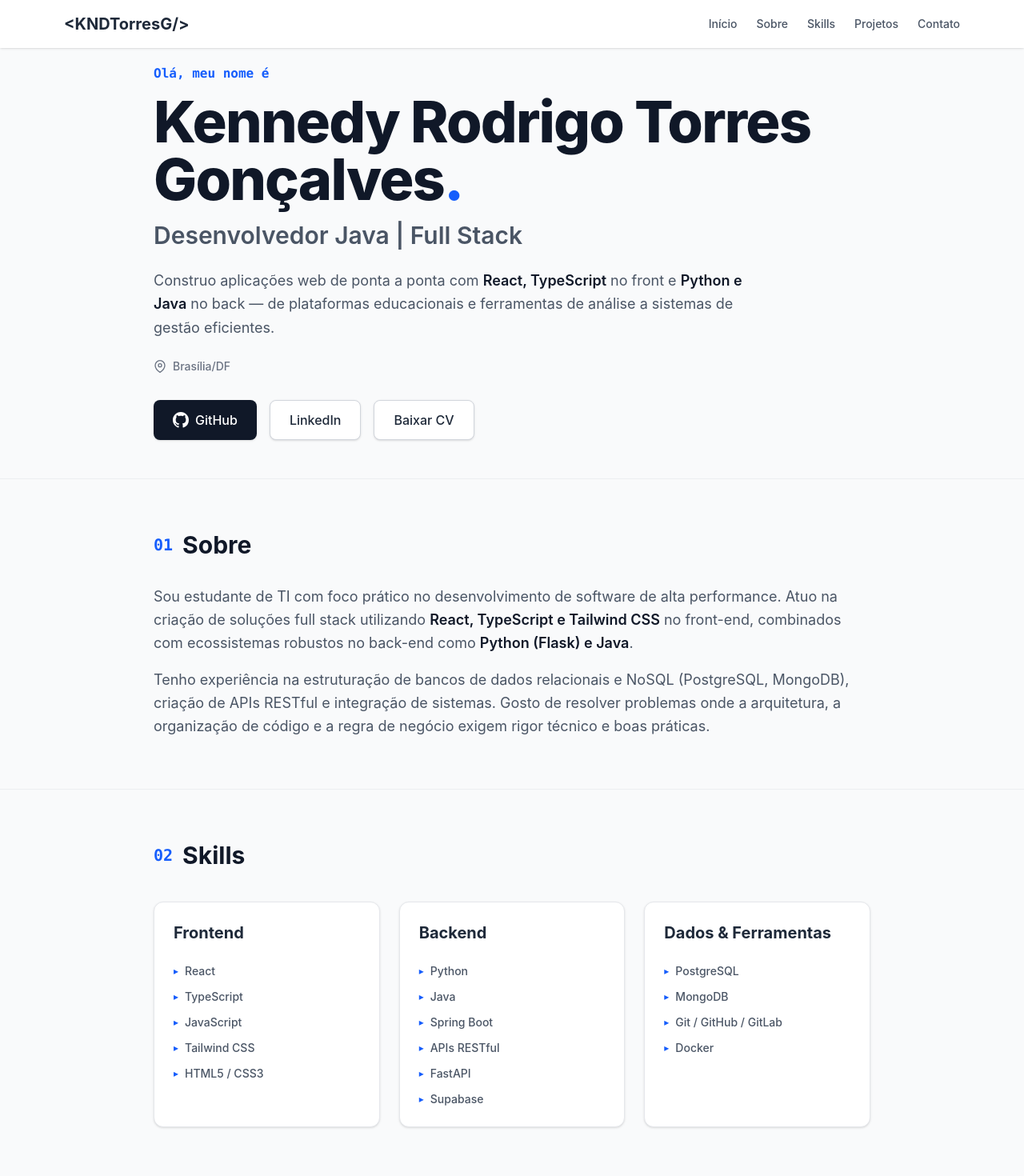
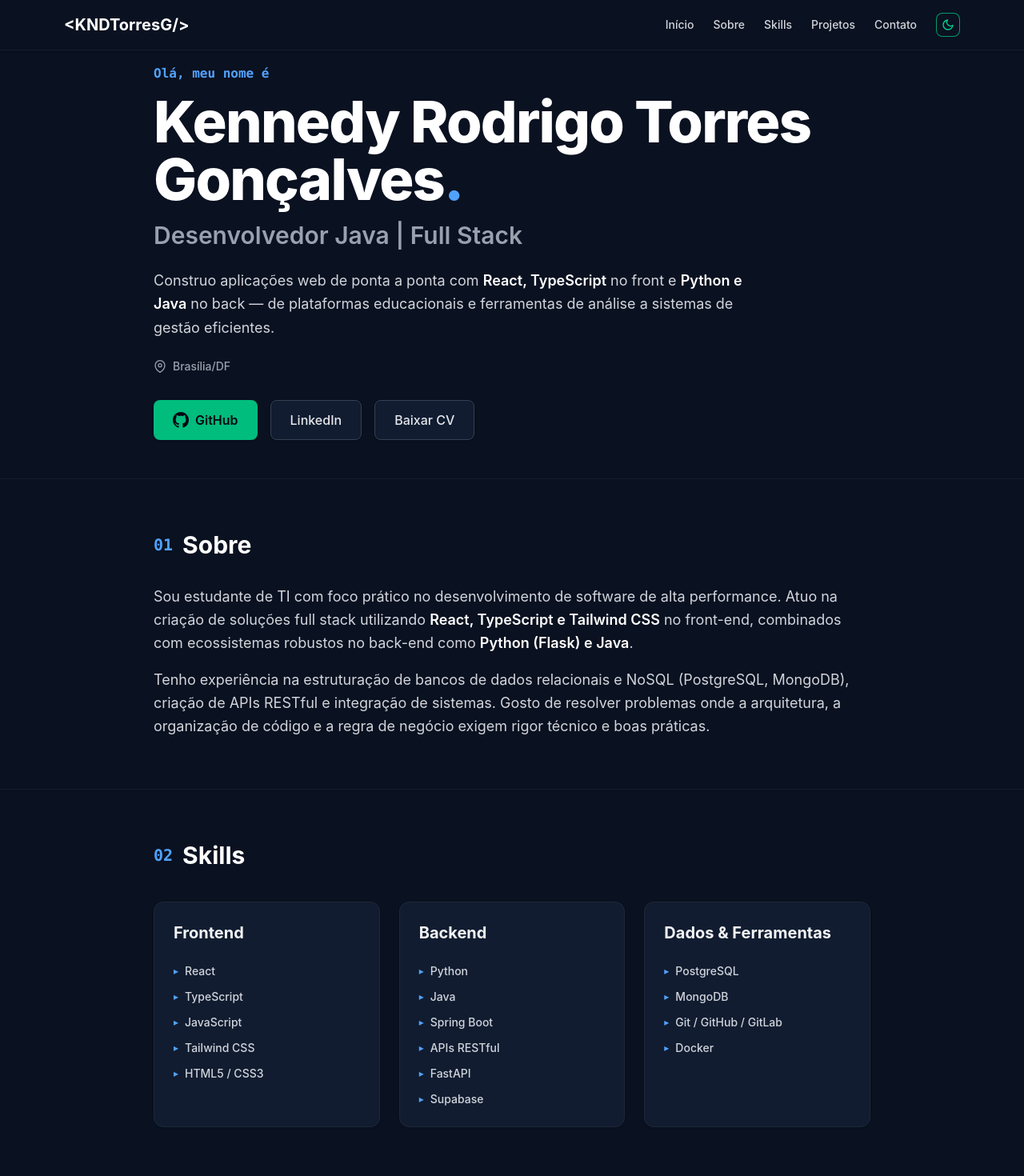
Before and after one commit to Kennedy-Torres/portfolio-kennedy, a React (Vite) app: page / in a window 1280 px wide. Shown: the top 1470 px of the page at 80% size. Built offline with nearby package versions, Linux system fonts and the light colour scheme.

Commit message:
feat: botão de acessibilidade dark/light

```diff
--- a/package.json
+++ b/package.json
@@ -12,8 +12,7 @@
   "dependencies": {
     "@tailwindcss/vite": "^4.3.0",
     "react": "^19.2.6",
-    "react-dom": "^19.2.6",
-    "tailwindcss": "^4.3.0"
+    "react-dom": "^19.2.6"
   },
   "devDependencies": {
     "@eslint/js": "^10.0.1",
@@ -21,10 +20,13 @@
     "@types/react": "^19.2.14",
     "@types/react-dom": "^19.2.3",
     "@vitejs/plugin-react": "^6.0.1",
+    "autoprefixer": "^10.6.1",
     "eslint": "^10.3.0",
     "eslint-plugin-react-hooks": "^7.1.1",
     "eslint-plugin-react-refresh": "^0.5.2",
     "globals": "^17.6.0",
+    "postcss": "^8.5.28",
+    "tailwindcss": "^4.3.3",
     "typescript": "~6.0.2",
     "typescript-eslint": "^8.59.2",
     "vite": "^8.0.12"
--- a/src/components/Header.tsx
+++ b/src/components/Header.tsx
@@ -1,43 +1,50 @@
+import { ThemeToggle } from './ThemeToggle';
+
 export function Header() {
   return (
-    <header className="w-full bg-white shadow-sm fixed top-0 left-0 z-50">
+    <header className="w-full bg-white dark:bg-[#0a1120] border-b border-gray-100 dark:border-gray-800/60 shadow-sm fixed top-0 left-0 z-50 transition-colors duration-300">
       <nav className="max-w-6xl mx-auto px-4 py-4 flex justify-between items-center">
-        {/* Logo / Nome agora é um link navegável para o topo */}
+        {/* Logo / Nome navegável */}
         <a
           href="#hero"
-          className="text-xl font-bold text-gray-800 hover:text-blue-600 transition-colors"
+          className="text-xl font-bold text-gray-800 dark:text-white hover:text-blue-600 dark:hover:text-blue-400 transition-colors"
         >
           &lt;KNDTorresG/&gt;
         </a>
 
-        {/* Links de Navegação */}
-        <ul className="flex space-x-6 text-sm font-medium text-gray-600">
+        {/* Links de Navegação e Botão de Tema */}
+        <div className="flex items-center gap-6">
+          <ul className="flex items-center space-x-6 text-sm font-medium text-gray-600 dark:text-gray-300">
             <li>
-            <a href="#hero" className="hover:text-blue-600 transition-colors">
+              <a href="#hero" className="hover:text-blue-600 dark:hover:text-blue-400 transition-colors">
                 Início
               </a>
             </li>
             <li>
-            <a href="#sobre" className="hover:text-blue-600 transition-colors">
+              <a href="#sobre" className="hover:text-blue-600 dark:hover:text-blue-400 transition-colors">
                 Sobre
               </a>
             </li>
             <li>
-            <a href="#skills" className="hover:text-blue-600 transition-colors">
+              <a href="#skills" className="hover:text-blue-600 dark:hover:text-blue-400 transition-colors">
                 Skills
               </a>
             </li>
             <li>
-            <a href="#projetos" className="hover:text-blue-600 transition-colors">
+              <a href="#projetos" className="hover:text-blue-600 dark:hover:text-blue-400 transition-colors">
                 Projetos
               </a>
             </li>
             <li>
-            <a href="#contato" className="hover:text-blue-600 transition-colors">
+              <a href="#contato" className="hover:text-blue-600 dark:hover:text-blue-400 transition-colors">
                 Contato
               </a>
             </li>
           </ul>
+
+          {/* Alternador de tema dark/light */}
+          <ThemeToggle />
+        </div>
       </nav>
     </header>
   );
--- /dev/null
+++ b/src/components/ThemeToggle.tsx
@@ -0,0 +1,48 @@
+import { useEffect, useState } from 'react';
+
+export function ThemeToggle() {
+  const [theme, setTheme] = useState<'dark' | 'light'>(() => {
+    const savedTheme = localStorage.getItem('theme') as 'dark' | 'light' | null;
+    return savedTheme || 'dark';
+  });
+
+  useEffect(() => {
+    if (theme === 'dark') {
+      document.documentElement.classList.add('dark');
+    } else {
+      document.documentElement.classList.remove('dark');
+    }
+  }, [theme]);
+
+  const toggleTheme = () => {
+    const newTheme = theme === 'dark' ? 'light' : 'dark';
+    setTheme(newTheme);
+    localStorage.setItem('theme', newTheme);
+  };
+
+  return (
+    <button
+      onClick={toggleTheme}
+      aria-label="Alternar tema"
+      className="p-1.5 rounded-lg border border-gray-300 dark:border-emerald-500/80 bg-gray-100 dark:bg-[#0a1120] text-gray-700 dark:text-emerald-400 hover:border-emerald-500 transition-all duration-200 outline-none focus:ring-2 focus:ring-emerald-500/40 cursor-pointer"
+    >
+      {theme === 'dark' ? (
+        <svg className="w-4 h-4 fill-none stroke-current" viewBox="0 0 24 24" strokeWidth="2" strokeLinecap="round" strokeLinejoin="round">
+          <path d="M21 12.79A9 9 0 1 1 11.21 3 7 7 0 0 0 21 12.79z" />
+        </svg>
+      ) : (
+        <svg className="w-4 h-4 fill-none stroke-current text-gray-600" viewBox="0 0 24 24" strokeWidth="2" strokeLinecap="round" strokeLinejoin="round">
+          <circle cx="12" cy="12" r="5" />
+          <line x1="12" y1="1" x2="12" y2="3" />
+          <line x1="12" y1="21" x2="12" y2="23" />
+          <line x1="4.22" y1="4.22" x2="5.64" y2="5.64" />
+          <line x1="18.36" y1="18.36" x2="19.78" y2="19.78" />
+          <line x1="1" y1="12" x2="3" y2="12" />
+          <line x1="21" y1="12" x2="23" y2="12" />
+          <line x1="4.22" y1="19.78" x2="5.64" y2="18.36" />
+          <line x1="18.36" y1="5.64" x2="19.78" y2="4.22" />
+        </svg>
+      )}
+    </button>
+  );
+}
--- a/src/index.css
+++ b/src/index.css
@@ -1,4 +1,10 @@
 @import "tailwindcss";
+
+@variant dark (&:where(.dark, .dark *));
+
+body {
+  @apply bg-white text-gray-900 dark:bg-[#0a1120] dark:text-gray-100 transition-colors duration-200;
+}
 
 /* faz todas as âncoras da página deslizarem suavemente */
 html {
--- a/src/sections/About.tsx
+++ b/src/sections/About.tsx
@@ -1,21 +1,21 @@
 export function About() {
   return (
-    <section id="sobre" className="w-full bg-gray-50 py-16 px-4 border-t border-gray-200/60">
+    <section id="sobre" className="w-full bg-gray-50 dark:bg-[#0a1120] py-16 px-4 border-t border-gray-200/60 dark:border-gray-800/60 transition-colors duration-200">
       <div className="max-w-4xl mx-auto">
         {/* Título com indicador numérico 01 */}
         <div className="flex items-center gap-3 mb-8">
-          <span className="text-blue-600 font-mono text-xl font-bold">01</span>
-          <h2 className="text-3xl font-bold text-gray-900">Sobre</h2>
+          <span className="text-blue-600 dark:text-blue-400 font-mono text-xl font-bold">01</span>
+          <h2 className="text-3xl font-bold text-gray-900 dark:text-white">Sobre</h2>
         </div>
 
-        {/* Texto narrativo no estilo do modelo */}
-        <div className="text-gray-600 text-lg leading-relaxed space-y-4">
+        {/* Texto narrativo */}
+        <div className="text-gray-600 dark:text-gray-300 text-lg leading-relaxed space-y-4">
           <p>
             Sou estudante de TI com foco prático no desenvolvimento de software de alta performance.
             Atuo na criação de soluções full stack utilizando{" "}
-            <strong className="text-gray-900 font-semibold">React, TypeScript e Tailwind CSS</strong> no front-end,
+            <strong className="text-gray-900 dark:text-white font-semibold">React, TypeScript e Tailwind CSS</strong> no front-end,
             combinados com ecossistemas robustos no back-end como{" "}
-            <strong className="text-gray-900 font-semibold">Python (Flask) e Java</strong>.
+            <strong className="text-gray-900 dark:text-white font-semibold">Python (Flask) e Java</strong>.
           </p>
           <p>
             Tenho experiência na estruturação de bancos de dados relacionais e NoSQL (PostgreSQL, MongoDB),
--- a/src/sections/Hero.tsx
+++ b/src/sections/Hero.tsx
@@ -1,34 +1,34 @@
 export function Hero() {
   return (
-    <section id="hero" className="w-full bg-gray-50 pt-20 pb-12 px-4">
+    <section id="hero" className="w-full bg-gray-50 dark:bg-[#0a1120] pt-20 pb-12 px-4 transition-colors duration-200">
       <div className="max-w-4xl mx-auto">
         {/* Saudação com cor de destaque */}
-        <p className="text-blue-600 font-mono font-semibold text-base mb-3">
+        <p className="text-blue-600 dark:text-blue-400 font-mono font-semibold text-base mb-3">
           Olá, meu nome é
         </p>
 
         {/* Nome com tipografia expansiva */}
-        <h1 className="text-5xl sm:text-7xl font-extrabold text-gray-900 tracking-tight mb-4">
-          Kennedy Rodrigo Torres Gonçalves<span className="text-blue-600">.</span>
+        <h1 className="text-5xl sm:text-7xl font-extrabold text-gray-900 dark:text-white tracking-tight mb-4">
+          Kennedy Rodrigo Torres Gonçalves<span className="text-blue-600 dark:text-blue-400">.</span>
         </h1>
 
         {/* Cargo */}
-        <h2 className="text-2xl sm:text-3xl font-semibold text-gray-600 mb-6">
+        <h2 className="text-2xl sm:text-3xl font-semibold text-gray-600 dark:text-gray-400 mb-6">
           Desenvolvedor Java | Full Stack
         </h2>
 
         {/* Resumo com destaques em negrito */}
-        <p className="text-gray-600 text-lg leading-relaxed mb-6 max-w-3xl">
+        <p className="text-gray-600 dark:text-gray-300 text-lg leading-relaxed mb-6 max-w-3xl">
           Construo aplicações web de ponta a ponta com{" "}
-          <strong className="text-gray-900 font-semibold">React, TypeScript</strong>{" "}
-          no front e <strong className="text-gray-900 font-semibold">Python e Java</strong>{" "}
+          <strong className="text-gray-900 dark:text-white font-semibold">React, TypeScript</strong>{" "}
+          no front e <strong className="text-gray-900 dark:text-white font-semibold">Python e Java</strong>{" "}
           no back — de plataformas educacionais e ferramentas de análise a sistemas de gestão eficientes.
         </p>
 
         {/* Tag de Localização */}
-        <div className="flex items-center gap-2 text-gray-500 text-sm font-medium mb-8">
+        <div className="flex items-center gap-2 text-gray-500 dark:text-gray-400 text-sm font-medium mb-8">
           <svg
-            className="w-4 h-4 text-gray-500"
+            className="w-4 h-4 text-gray-500 dark:text-gray-400"
             viewBox="0 0 24 24"
             fill="none"
             stroke="currentColor"
@@ -48,7 +48,7 @@ export function Hero() {
             href="https://github.com/Kennedy-Torres"
             target="_blank"
             rel="noopener noreferrer"
-            className="bg-gray-900 text-white px-6 py-3 rounded-lg font-medium hover:bg-black transition-colors flex items-center gap-2 shadow-sm"
+            className="bg-gray-900 text-white dark:bg-emerald-500 dark:text-gray-950 dark:hover:bg-emerald-400 px-6 py-3 rounded-lg font-semibold hover:bg-black transition-colors flex items-center gap-2 shadow-sm"
           >
             <svg className="w-5 h-5 fill-current" viewBox="0 0 24 24">
               <path d="M12 0C5.37 0 0 5.37 0 12c0 5.31 3.435 9.795 8.205 11.385.6.105.825-.255.825-.57 0-.285-.015-1.23-.015-2.235-3.015.555-3.795-.735-4.035-1.41-.135-.345-.72-1.41-1.23-1.695-.42-.225-1.02-.78-.015-.795.945-.015 1.62.87 1.845 1.23 1.08 1.815 2.805 1.305 3.495.99.105-.78.42-1.305.765-1.605-2.67-.3-5.46-1.335-5.46-5.925 0-1.305.465-2.385 1.23-3.225-.12-.3-.54-1.53.12-3.18 0 0 1.005-.315 3.3 1.23.96-.27 1.98-.405 3-.405s2.04.135 3 .405c2.295-1.56 3.3-1.23 3.3-1.23.66 1.65.24 2.88.12 3.18.765.84 1.23 1.905 1.23 3.225 0 4.605-2.805 5.625-5.475 5.925.435.375.81 1.095.81 2.22 0 1.605-.015 2.895-.015 3.3 0 .315.225.69.825.57A12.02 12.02 0 0024 12c0-6.63-5.37-12-12-12z" />
@@ -59,13 +59,13 @@ export function Hero() {
             href="https://www.linkedin.com/in/kndtorresg/"
             target="_blank"
             rel="noopener noreferrer"
-            className="bg-white border border-gray-300 text-gray-800 px-6 py-3 rounded-lg font-medium hover:bg-gray-100 transition-colors shadow-sm flex items-center gap-2"
+            className="bg-white border border-gray-300 text-gray-800 dark:bg-[#111c30] dark:border-gray-700 dark:text-gray-200 dark:hover:bg-[#182642] px-6 py-3 rounded-lg font-medium hover:bg-gray-100 transition-colors shadow-sm flex items-center gap-2"
           >
             LinkedIn
           </a>
           <a
             href="#contato"
-            className="bg-white border border-gray-300 text-gray-800 px-6 py-3 rounded-lg font-medium hover:bg-gray-100 transition-colors shadow-sm flex items-center gap-2"
+            className="bg-white border border-gray-300 text-gray-800 dark:bg-[#111c30] dark:border-gray-700 dark:text-gray-200 dark:hover:bg-[#182642] px-6 py-3 rounded-lg font-medium hover:bg-gray-100 transition-colors shadow-sm flex items-center gap-2"
           >
             Baixar CV
           </a>
--- a/src/sections/Skills.tsx
+++ b/src/sections/Skills.tsx
@@ -15,26 +15,26 @@ export function Skills() {
   ];
 
   return (
-    <section id="skills" className="w-full bg-gray-50 py-16 px-4 border-t border-gray-200/60">
+    <section id="skills" className="w-full bg-gray-50 dark:bg-[#0a1120] py-16 px-4 border-t border-gray-200/60 dark:border-gray-800/60 transition-colors duration-200">
       <div className="max-w-4xl mx-auto">
         {/* Título com indicador numérico 02 */}
         <div className="flex items-center gap-3 mb-10">
-          <span className="text-blue-600 font-mono text-xl font-bold">02</span>
-          <h2 className="text-3xl font-bold text-gray-900">Skills</h2>
+          <span className="text-blue-600 dark:text-blue-400 font-mono text-xl font-bold">02</span>
+          <h2 className="text-3xl font-bold text-gray-900 dark:text-white">Skills</h2>
         </div>
 
-        {/* Grid de Cards ajustado para o container max-w-4xl */}
+        {/* Grid de Cards */}
         <div className="grid grid-cols-1 md:grid-cols-3 gap-6">
           {skillCategories.map((group, index) => (
             <div
               key={index}
-              className="bg-white border border-gray-200 rounded-xl p-6 shadow-sm hover:shadow-md transition-shadow"
+              className="bg-white dark:bg-[#111c30] border border-gray-200 dark:border-gray-800 rounded-xl p-6 shadow-sm hover:shadow-md transition-all"
             >
-              <h3 className="text-xl font-bold text-gray-800 mb-6">{group.category}</h3>
+              <h3 className="text-xl font-bold text-gray-800 dark:text-gray-100 mb-6">{group.category}</h3>
               <ul className="space-y-3">
                 {group.skills.map((skill, i) => (
-                  <li key={i} className="flex items-center text-gray-600 text-sm font-medium">
-                    <span className="text-blue-600 mr-2 text-xs">▸</span>
+                  <li key={i} className="flex items-center text-gray-600 dark:text-gray-300 text-sm font-medium">
+                    <span className="text-blue-600 dark:text-blue-400 mr-2 text-xs">▸</span>
                     {skill}
                   </li>
                 ))}
--- /dev/null
+++ b/tailwind.config.js
@@ -0,0 +1,12 @@
+/** @type {import('tailwindcss').Config} */
+module.exports = {
+  darkMode: 'class',
+  content: [
+    "./index.html",
+    "./src/**/*.{js,ts,jsx,tsx}",
+  ],
+  theme: {
+    extend: {},
+  },
+  plugins: [],
+}
```
Also changed, not shown: src/components/Footer.tsx (+8 -7 lines), src/components/ProjectCard.tsx (+9 -5 lines), src/sections/Projects.tsx (+4 -4 lines), 1 other file (tests, documents, lock files or other folders). Lines whose indentation alone changed are shown as unchanged.
